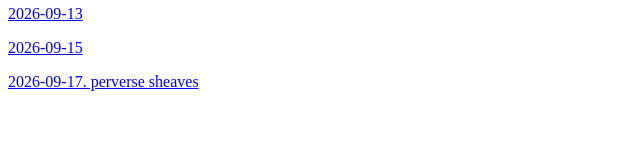
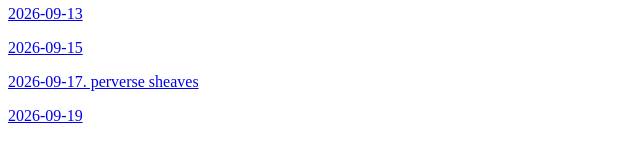
Before and after one commit to alchan00/alchan00.github.io, a Jekyll site: the page built from daily-notes/index.md, in a window 1280 px wide. Shown: the part 317-479 px from the top of the page, without its empty margins (0-640 px from the left). Built offline with Jekyll 4.4.1, drawn with Linux system fonts in a browser that asks for light colours; our own code applies the rules of GitHub Pages for plain Markdown files.

Commit message:
Update index.md

```diff
--- a/daily-notes/index.md
+++ b/daily-notes/index.md
@@ -25,3 +25,6 @@
 [2026-09-15](2026-09-15/)
 
 [2026-09-17. perverse sheaves](2026-09-17/)
+
+
+[2026-09-19](2026-09-19/)
```
